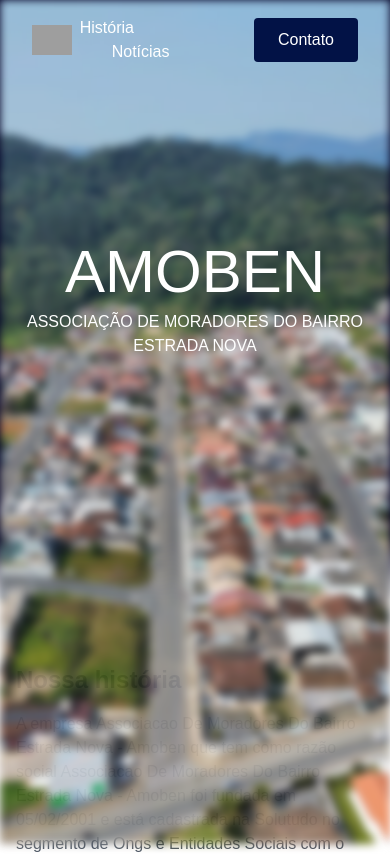
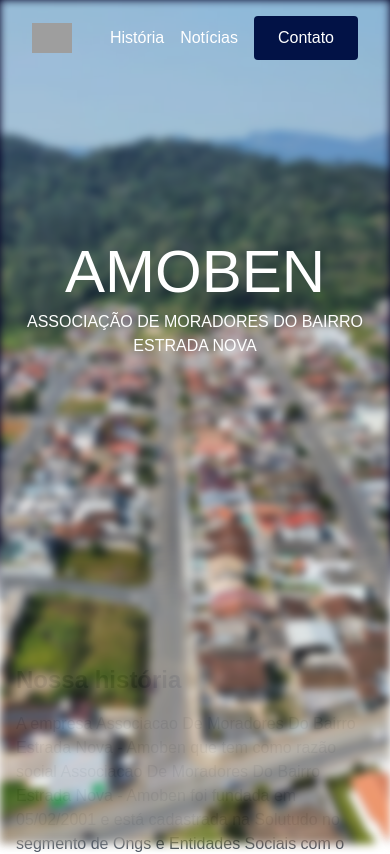
Before and after one commit to leopoglia/webamoben, a Next.js app: page / in a window 390 px wide. Shown: the top 854 px of the page. Built offline with nearby package versions, Linux system fonts and the light colour scheme; grey boxes are pictures that could not be loaded; a web font is replaced by a local one.

Commit message:
fix: space

```diff
--- a/app/page.js
+++ b/app/page.js
@@ -70,7 +70,7 @@ export default function HomePage() {
                 <img src="https://hebbkx1anhila5yf.public.blob.vercel-storage.com/logo-UVr9HU7a3IfkVY9RgGWA7Y3iRMsiaE.png" alt="AMOBEN Logo" width={40} height={40} className="mr-2" />
               </motion.div>
               <div className="flex items-center justify-center">
-                <div className='space-x-8 mr-8'>
+                <div className='space-x-4 lg:space-x-8 mr-4 lg:mr-8'>
                   <motion.button
                     onClick={() => scrollToSection(comunidadeRef)}
                     className="text-white hover:text-gray-100"
```
